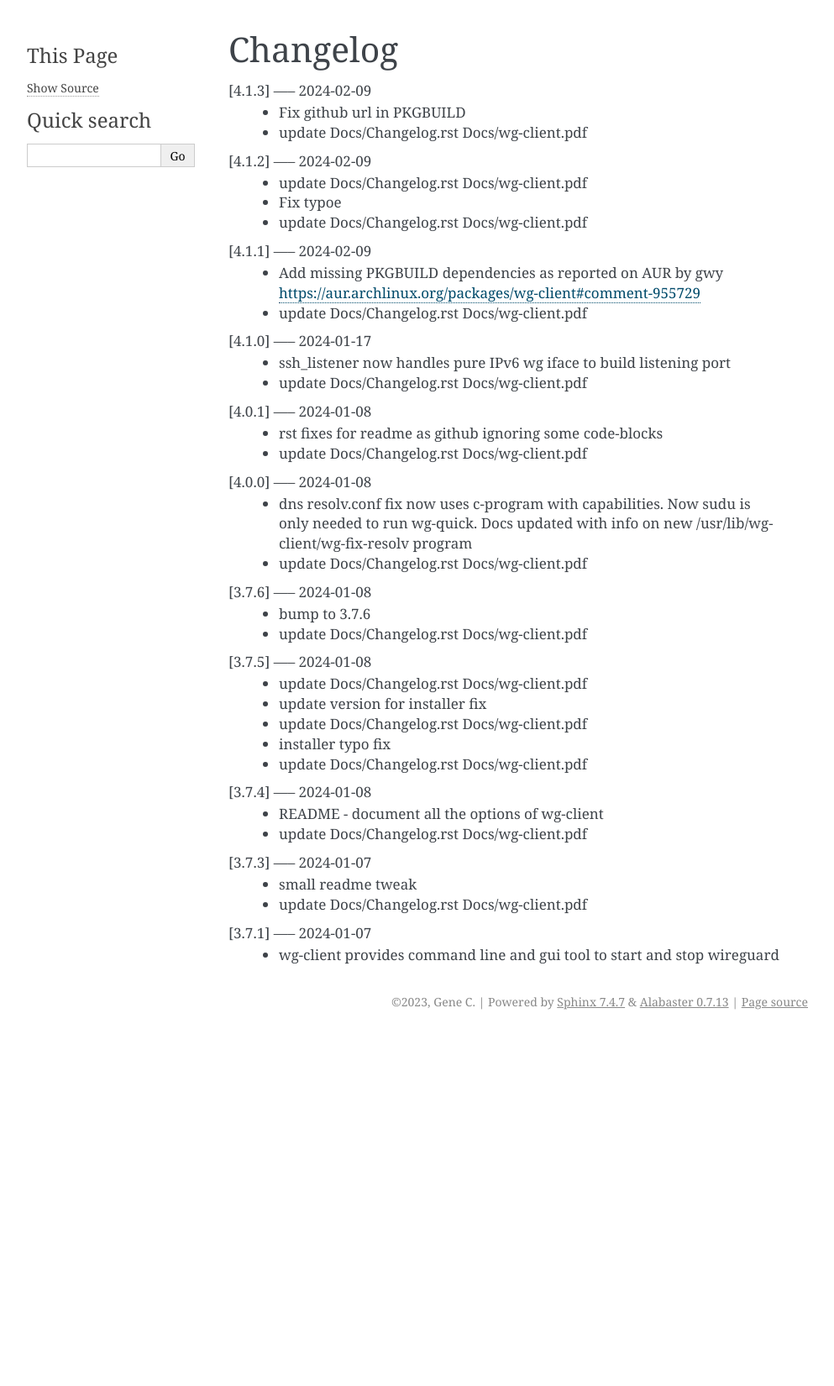
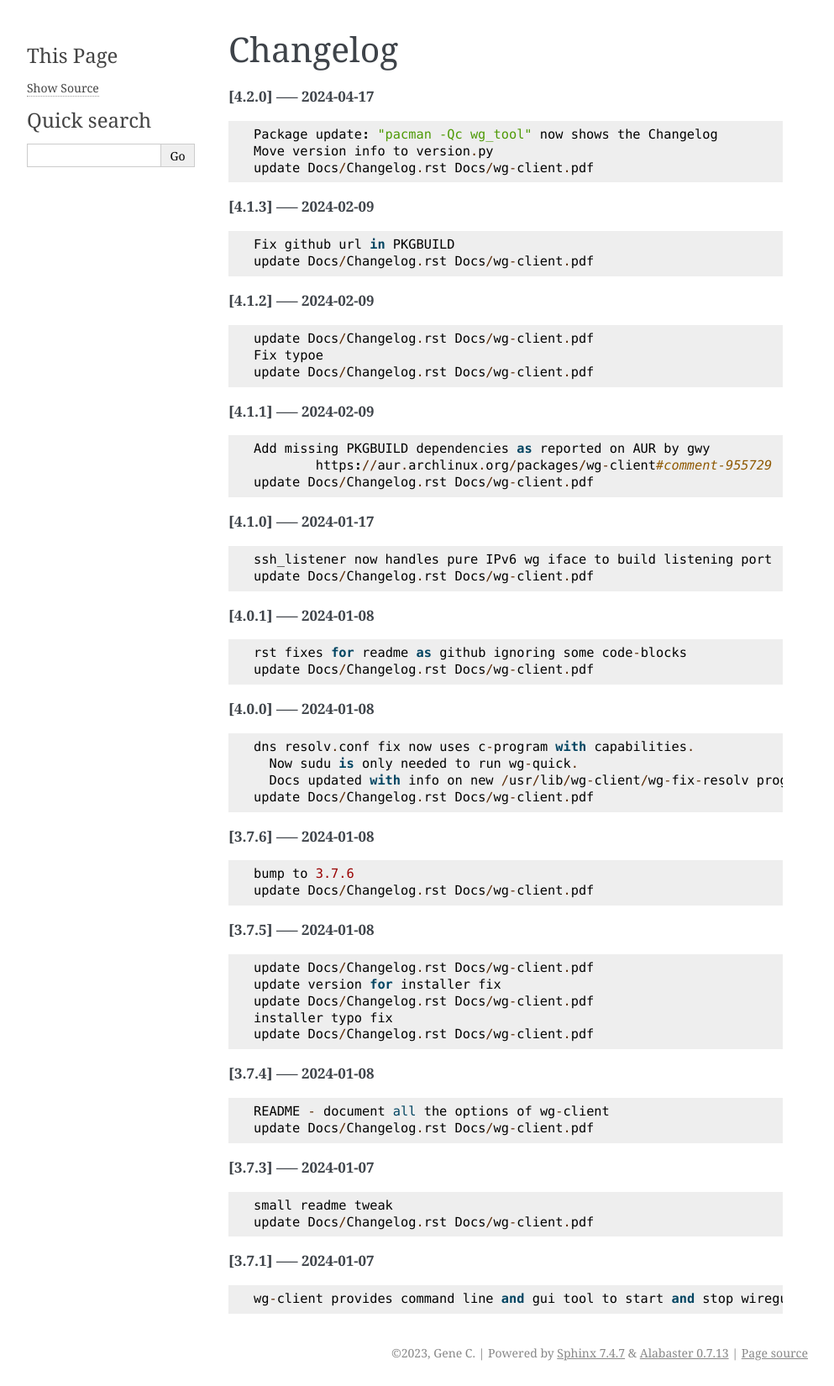
Before and after one commit to gene-git/wg-client, a Sphinx documentation site: the page built from Docs/Changelog.rst, in a window 1280 px wide. Shown: the whole page at 84% size, without its empty margins (148-1141 px from the left). Built offline with Sphinx 7.4.7, drawn with Linux system fonts in a browser that asks for light colours; before the commit the page ends 1232 px from its top, so only the background shows below that.

Commit message:
update Docs/Changelog.rst Docs/wg-client.pdf

```diff
--- a/Docs/Changelog.rst
+++ b/Docs/Changelog.rst
@@ -1,52 +1,80 @@
 Changelog
 =========
 
-[4.1.3] ----- 2024-02-09
- * Fix github url in PKGBUILD
- * update Docs/Changelog.rst Docs/wg-client.pdf
+**[4.2.0] ----- 2024-04-17** ::
 
-[4.1.2] ----- 2024-02-09
- * update Docs/Changelog.rst Docs/wg-client.pdf
- * Fix typoe
- * update Docs/Changelog.rst Docs/wg-client.pdf
+	    Package update: "pacman -Qc wg_tool" now shows the Changelog
+	    Move version info to version.py
+	    update Docs/Changelog.rst Docs/wg-client.pdf
 
-[4.1.1] ----- 2024-02-09
- * Add missing PKGBUILD dependencies as reported on AUR by gwy
-   https://aur.archlinux.org/packages/wg-client#comment-955729
- * update Docs/Changelog.rst Docs/wg-client.pdf
 
-[4.1.0] ----- 2024-01-17
- * ssh_listener now handles pure IPv6 wg iface to build listening port
- * update Docs/Changelog.rst Docs/wg-client.pdf
+**[4.1.3] ----- 2024-02-09** ::
 
-[4.0.1] ----- 2024-01-08
- * rst fixes for readme as github ignoring some code-blocks
- * update Docs/Changelog.rst Docs/wg-client.pdf
+	    Fix github url in PKGBUILD
+	    update Docs/Changelog.rst Docs/wg-client.pdf
 
-[4.0.0] ----- 2024-01-08
- * dns resolv.conf fix now uses c-program with capabilities.
-   Now sudu is only needed to run wg-quick.
-   Docs updated with info on new /usr/lib/wg-client/wg-fix-resolv program
- * update Docs/Changelog.rst Docs/wg-client.pdf
 
-[3.7.6] ----- 2024-01-08
- * bump to 3.7.6
- * update Docs/Changelog.rst Docs/wg-client.pdf
+**[4.1.2] ----- 2024-02-09** ::
 
-[3.7.5] ----- 2024-01-08
- * update Docs/Changelog.rst Docs/wg-client.pdf
- * update version for installer fix
- * update Docs/Changelog.rst Docs/wg-client.pdf
- * installer typo fix
- * update Docs/Changelog.rst Docs/wg-client.pdf
+	    update Docs/Changelog.rst Docs/wg-client.pdf
+	    Fix typoe
+	    update Docs/Changelog.rst Docs/wg-client.pdf
 
-[3.7.4] ----- 2024-01-08
- * README - document all the options of wg-client
- * update Docs/Changelog.rst Docs/wg-client.pdf
 
-[3.7.3] ----- 2024-01-07
- * small readme tweak
- * update Docs/Changelog.rst Docs/wg-client.pdf
+**[4.1.1] ----- 2024-02-09** ::
 
-[3.7.1] ----- 2024-01-07
- * wg-client provides command line and gui tool to start and stop wireguard
+	    Add missing PKGBUILD dependencies as reported on AUR by gwy
+	            https://aur.archlinux.org/packages/wg-client#comment-955729
+	    update Docs/Changelog.rst Docs/wg-client.pdf
+
+
+**[4.1.0] ----- 2024-01-17** ::
+
+	    ssh_listener now handles pure IPv6 wg iface to build listening port
+	    update Docs/Changelog.rst Docs/wg-client.pdf
+
+
+**[4.0.1] ----- 2024-01-08** ::
+
+	    rst fixes for readme as github ignoring some code-blocks
+	    update Docs/Changelog.rst Docs/wg-client.pdf
+
+
+**[4.0.0] ----- 2024-01-08** ::
+
+	    dns resolv.conf fix now uses c-program with capabilities.
+	      Now sudu is only needed to run wg-quick.
+	      Docs updated with info on new /usr/lib/wg-client/wg-fix-resolv program
+	    update Docs/Changelog.rst Docs/wg-client.pdf
+
+
+**[3.7.6] ----- 2024-01-08** ::
+
+	    bump to 3.7.6
+	    update Docs/Changelog.rst Docs/wg-client.pdf
+
+
+**[3.7.5] ----- 2024-01-08** ::
+
+	    update Docs/Changelog.rst Docs/wg-client.pdf
+	    update version for installer fix
+	    update Docs/Changelog.rst Docs/wg-client.pdf
+	    installer typo fix
+	    update Docs/Changelog.rst Docs/wg-client.pdf
+
+
+**[3.7.4] ----- 2024-01-08** ::
+
+	    README - document all the options of wg-client
+	    update Docs/Changelog.rst Docs/wg-client.pdf
+
+
+**[3.7.3] ----- 2024-01-07** ::
+
+	    small readme tweak
+	    update Docs/Changelog.rst Docs/wg-client.pdf
+
+
+**[3.7.1] ----- 2024-01-07** ::
+
+	    wg-client provides command line and gui tool to start and stop wireguard
```
Also changed, not shown: 1 other file.
